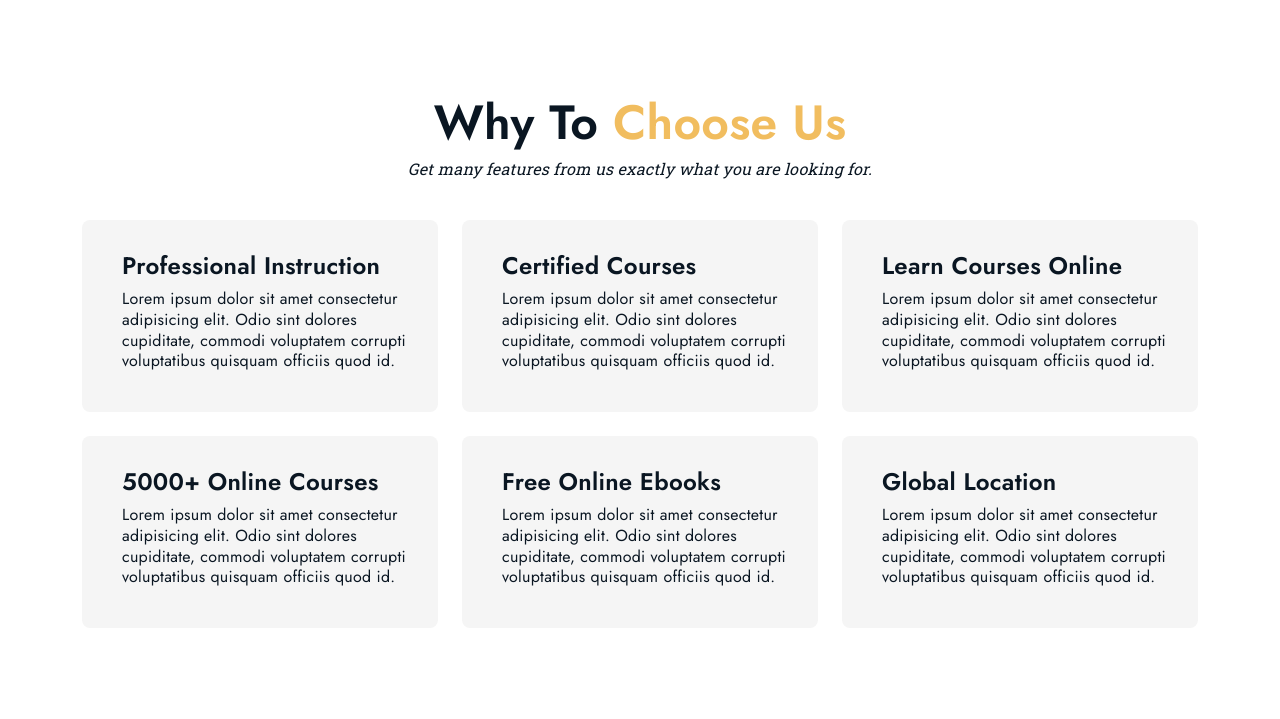
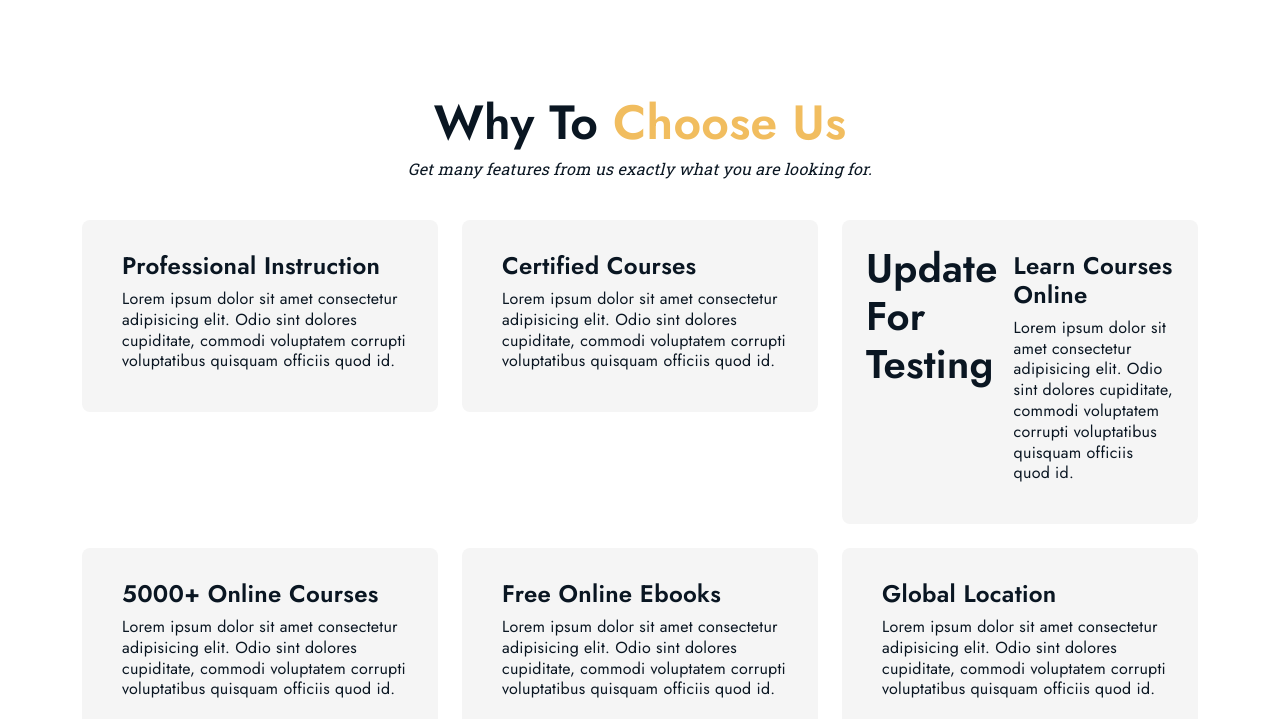
Before and after one commit to InternVision-Tech-Team/Course-Management, a Django app: page / in a window 1280 px wide. Shown: the part 984-1703 px from the top of the page. Run offline with Django 5.2, Linux system fonts and the light colour scheme; some libraries are stand-ins or nearby versions.

Commit message:
changes made in code

```diff
--- a/courseapp/templates/index.html
+++ b/courseapp/templates/index.html
@@ -65,7 +65,7 @@
             <div>
               <iconify-icon class="service-icon fs-1" icon="mdi:virtual-meeting"></iconify-icon>
             </div>
-
+<h1> Update for testing</h1>
             <div class="ps-3">
               <h4 class="py-2 m-0">Learn Courses Online</h4>
               <p>Lorem ipsum dolor sit amet consectetur adipisicing elit. Odio sint dolores cupiditate, commodi
```
Also changed, not shown: courseapp/templates/header.html (+10 -6 lines).
